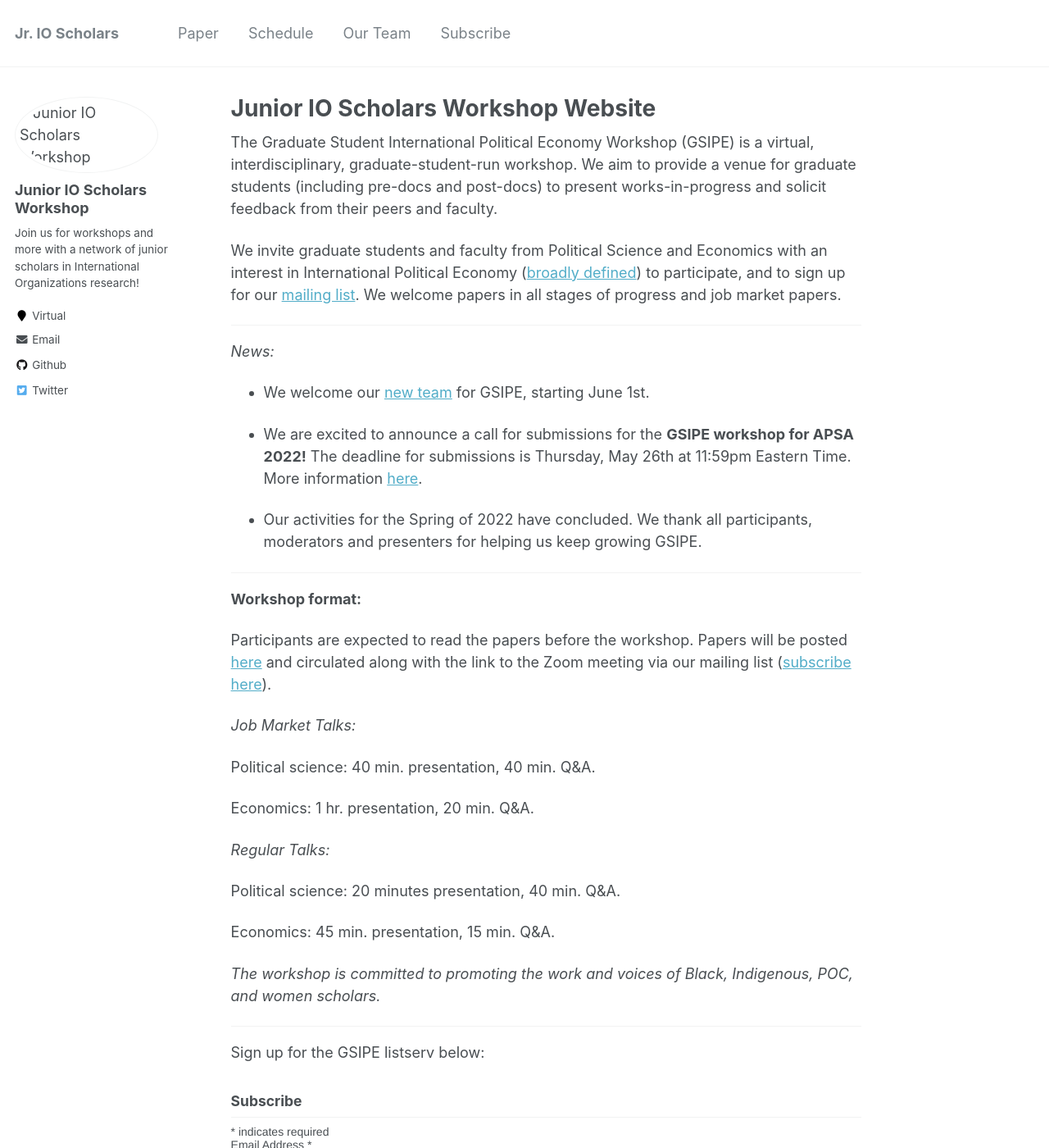
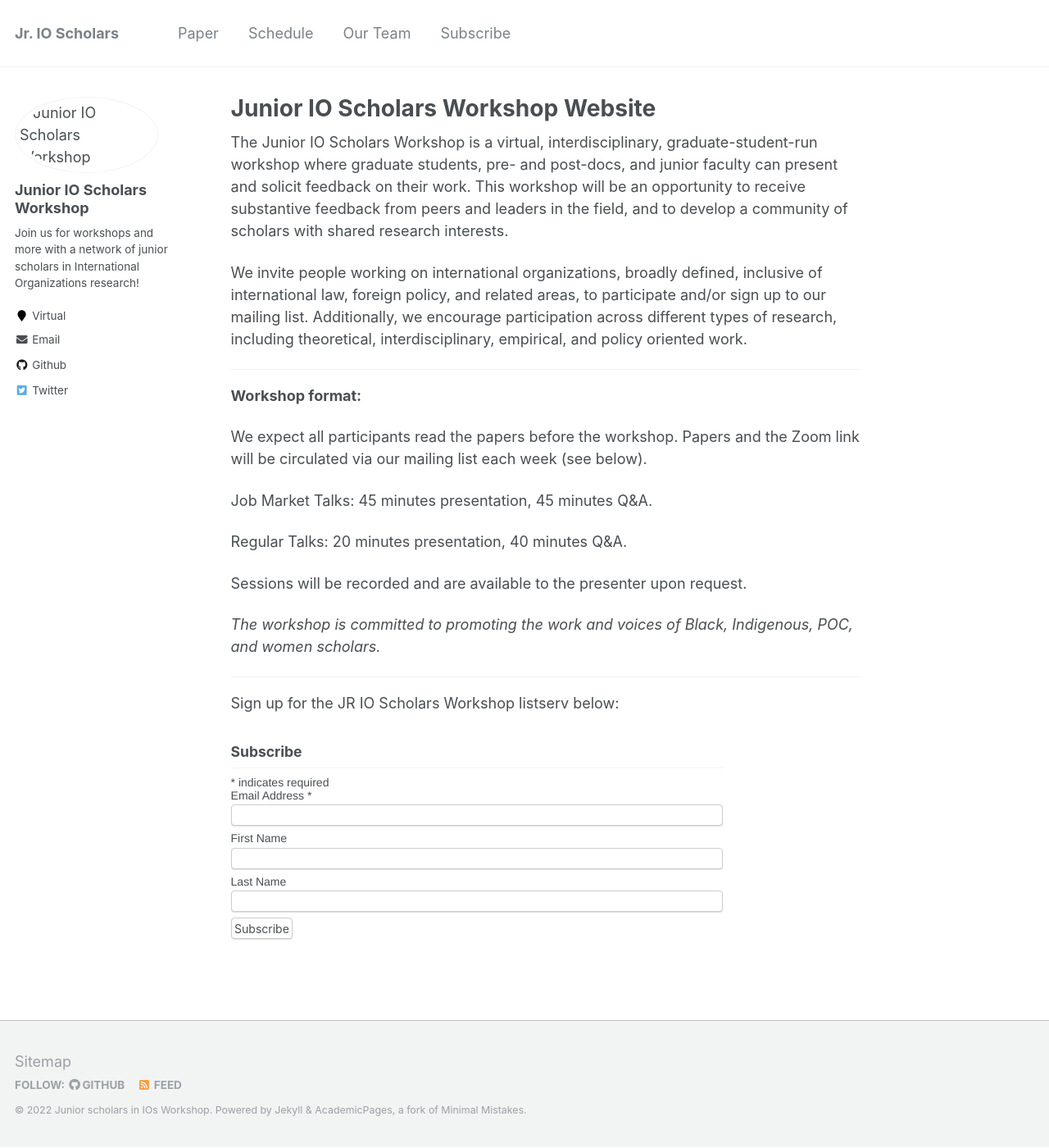
Before and after one commit to IO-workshop/IO-workshop.github.io, a Jekyll site: the page built from _pages/about.md, in a window 1280 px wide and 1400 px high. Shown: the whole window at 82% size. Built offline with Jekyll 4.4.1, drawn with Linux system fonts in a browser that asks for light colours; comment, search, counter and statistics services are not loaded.

Commit message:
Update about.md

```diff
--- a/_pages/about.md
+++ b/_pages/about.md
@@ -8,55 +8,39 @@ redirect_from:
   - /about.html
 ---
 
-The Graduate Student International Political Economy Workshop (GSIPE) is a virtual, interdisciplinary, graduate-student-run workshop. We aim to provide a venue for graduate students (including pre-docs and post-docs) to present works-in-progress and solicit feedback from their peers and faculty.
+The Junior IO Scholars Workshop is a virtual, interdisciplinary, graduate-student-run workshop where graduate students, pre- and post-docs, and junior faculty can present and solicit feedback on their work. This workshop will be an opportunity to receive substantive feedback from peers and leaders in the field, and to develop a community of scholars with shared research interests.
 
-We invite graduate students and faculty from Political Science and Economics with an interest in International Political Economy ([broadly defined](https://www.isanet.org/ISA/Sections/IPE)) to participate, and to sign up for our [mailing list](#mailing). We welcome papers in all stages of progress and job market papers.
-
-
-<hr>
-
-*News:*
-
-- We welcome our [new team](https://gsipe-workshop.github.io/team/) for GSIPE, starting June 1st.
-
-- We are excited to announce a call for submissions for the **GSIPE workshop for APSA 2022!** The deadline for submissions is Thursday, May 26th at 11:59pm Eastern Time. More information [here](https://gsipe-workshop.github.io/special-events/).
-
-- Our activities for the Spring of 2022 have concluded. We thank all participants, moderators and presenters for helping us keep growing GSIPE.
+We invite people working on international organizations, broadly defined, inclusive of international law, foreign policy, and related areas, to participate and/or sign up to our mailing list. Additionally, we encourage participation across different types of research, including theoretical, interdisciplinary, empirical, and policy oriented work.
 
 <hr>
 
 **Workshop format:**
 
-Participants are expected to read the papers before the workshop. Papers will be posted [here](https://gsipe-workshop.github.io/paper/) and circulated along with the link to the Zoom meeting via our mailing list ([subscribe here](#mailing)).
+We expect all participants read the papers before the workshop. Papers and the Zoom link will be circulated via our mailing list each week (see below).
 
-*Job Market Talks:*
+Job Market Talks: 45 minutes presentation, 45 minutes Q&A.
 
-Political science: 40 min. presentation, 40 min. Q&A.
+Regular Talks: 20 minutes presentation, 40 minutes Q&A.
 
-Economics: 1 hr. presentation, 20 min. Q&A.
+Sessions will be recorded and are available to the presenter upon request.
 
-
-*Regular Talks:*
-
-Political science: 20 minutes presentation, 40 min. Q&A.
-
-Economics: 45 min. presentation, 15 min. Q&A.
 
 *The workshop is committed to promoting the work and voices of Black, Indigenous, POC, and women scholars.*
 
 <hr>
 
-Sign up for the GSIPE listserv below:
+Sign up for the JR IO Scholars Workshop listserv below:
 <a id='mailing'></a>
+
 <!-- Begin Mailchimp Signup Form -->
-<link href="//cdn-images.mailchimp.com/embedcode/classic-10_7.css" rel="stylesheet" type="text/css">
+<link href="//cdn-images.mailchimp.com/embedcode/classic-10_7_dtp.css" rel="stylesheet" type="text/css">
 <style type="text/css">
-	#mc_embed_signup{background:#fff; clear:left; font:14px Helvetica,Arial,sans-serif; }
+	#mc_embed_signup{background:#fff; clear:left; font:14px Helvetica,Arial,sans-serif;  width:600px;}
 	/* Add your own Mailchimp form style overrides in your site stylesheet or in this style block.
 	   We recommend moving this block and the preceding CSS link to the HEAD of your HTML file. */
 </style>
 <div id="mc_embed_signup">
-<form action="https://gmail.us6.list-manage.com/subscribe/post?u=85842ba6cbe3d3014796df81c&amp;id=8cdfd99a96" method="post" id="mc-embedded-subscribe-form" name="mc-embedded-subscribe-form" class="validate" target="_blank" novalidate>
+<form action="https://github.us14.list-manage.com/subscribe/post?u=6765ff7c1a73076eaea7acdfc&amp;id=31f7d52373" method="post" id="mc-embedded-subscribe-form" name="mc-embedded-subscribe-form" class="validate" target="_blank" novalidate>
     <div id="mc_embed_signup_scroll">
 	<h2>Subscribe</h2>
 <div class="indicates-required"><span class="asterisk">*</span> indicates required</div>
@@ -73,13 +57,13 @@ Sign up for the GSIPE listserv below:
 	<label for="mce-LNAME">Last Name </label>
 	<input type="text" value="" name="LNAME" class="" id="mce-LNAME">
 </div>
-	<div id="mce-responses" class="clear">
+	<div id="mce-responses" class="clear foot">
 		<div class="response" id="mce-error-response" style="display:none"></div>
 		<div class="response" id="mce-success-response" style="display:none"></div>
 	</div>    <!-- real people should not fill this in and expect good things - do not remove this or risk form bot signups-->
-    <div style="position: absolute; left: -5000px;" aria-hidden="true"><input type="text" name="b_85842ba6cbe3d3014796df81c_8cdfd99a96" tabindex="-1" value=""></div>
-    <div class="clear"><input type="submit" value="Subscribe" name="subscribe" id="mc-embedded-subscribe" class="button"></div>
-    </div>
+	<div style="position: absolute; left: -5000px;" aria-hidden="true"><input type="text" name="b_85842ba6cbe3d3014796df81c_8cdfd99a96" tabindex="-1" value=""></div>
+	<div class="clear"><input type="submit" value="Subscribe" name="subscribe" id="mc-embedded-subscribe" class="button"></div>
+	</div>
 </form>
 </div>
 <script type='text/javascript' src='//s3.amazonaws.com/downloads.mailchimp.com/js/mc-validate.js'></script><script type='text/javascript'>(function($) {window.fnames = new Array(); window.ftypes = new Array();fnames[0]='EMAIL';ftypes[0]='email';fnames[1]='FNAME';ftypes[1]='text';fnames[2]='LNAME';ftypes[2]='text';fnames[3]='ADDRESS';ftypes[3]='address';fnames[4]='PHONE';ftypes[4]='phone';fnames[5]='BIRTHDAY';ftypes[5]='birthday';}(jQuery));var $mcj = jQuery.noConflict(true);</script>
```
